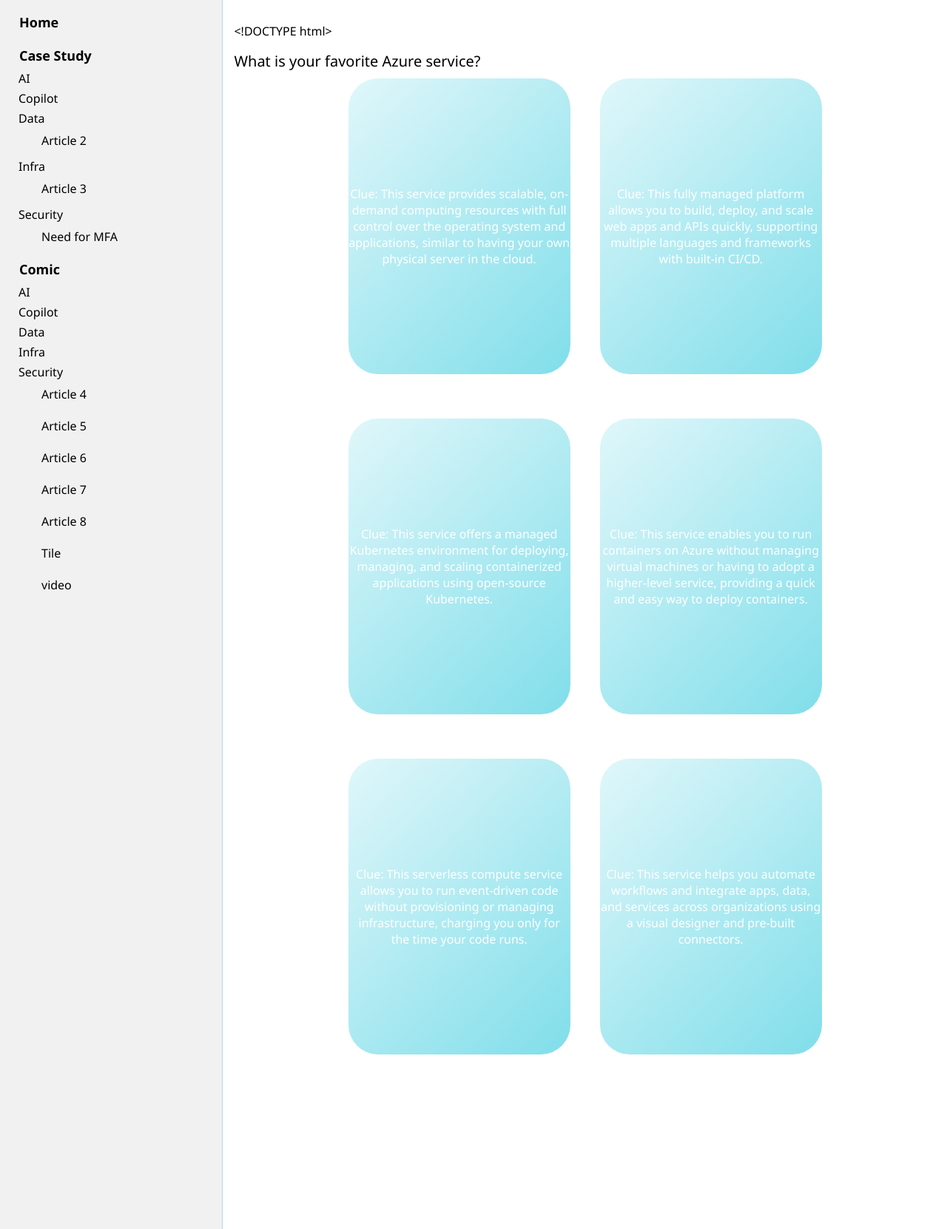
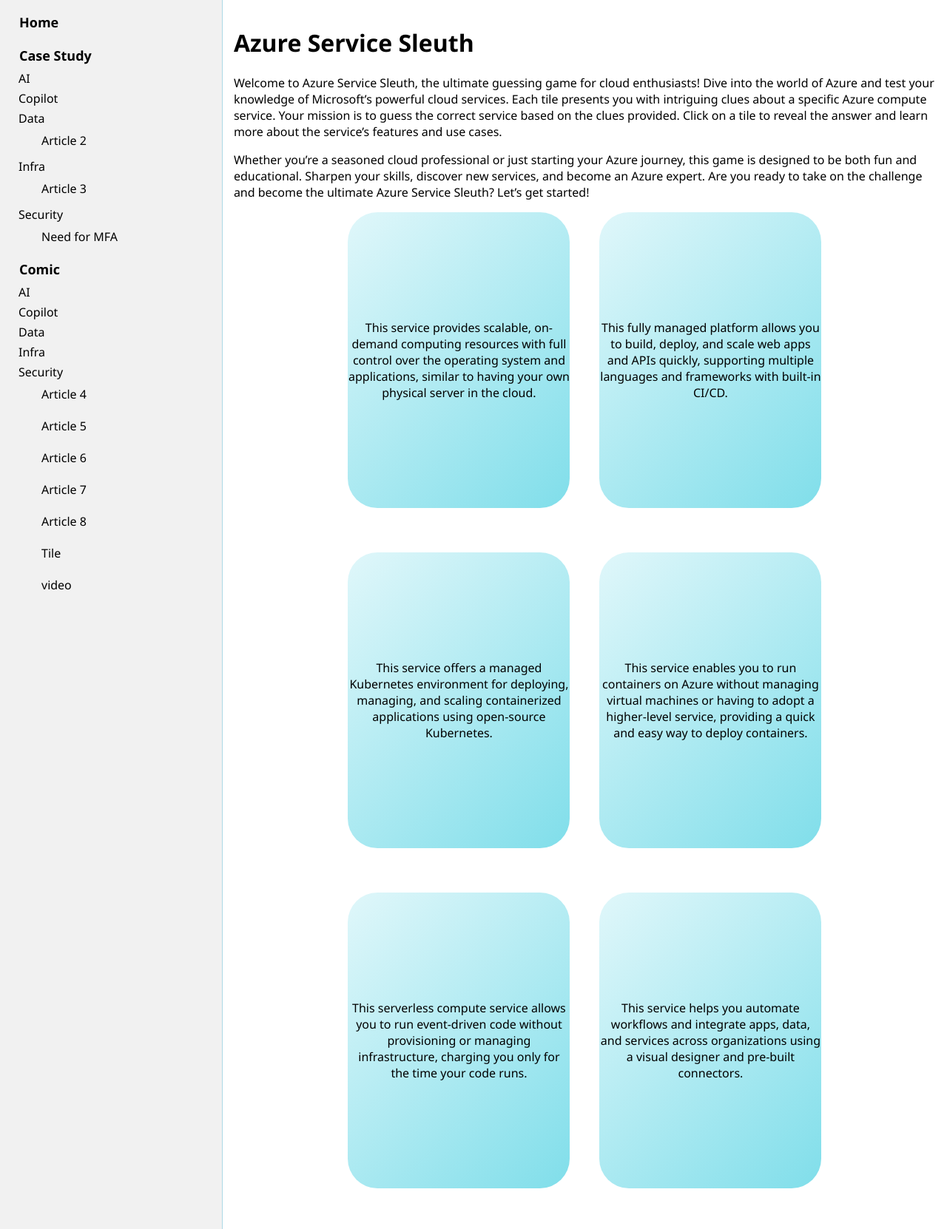
Before and after one commit to julietrajan/demo1, a Jekyll site: the page built from project-files/folder2/tile.md, in a window 1280 px wide. Shown: the whole page at 74% size. Built offline with Jekyll 4.4.1, drawn with Linux system fonts in a browser that asks for light colours.

Commit message:
Update tile.md

```diff
--- a/project-files/folder2/tile.md
+++ b/project-files/folder2/tile.md
@@ -4,15 +4,26 @@
 category: "Comic"
 sub-category: "Security"
 ---
-<!DOCTYPE html>
+
+# Azure Service Sleuth
+
+Welcome to Azure Service Sleuth, the ultimate guessing game for cloud enthusiasts! Dive into the world of Azure and test your knowledge of Microsoft's powerful cloud services. Each tile presents you with intriguing clues about a specific Azure compute service. Your mission is to guess the correct service based on the clues provided. Click on a tile to reveal the answer and learn more about the service's features and use cases.
+
+Whether you're a seasoned cloud professional or just starting your Azure journey, this game is designed to be both fun and educational. Sharpen your skills, discover new services, and become an Azure expert. Are you ready to take on the challenge and become the ultimate Azure Service Sleuth? Let's get started!
+
+
 <html lang="en">
 <head>
     <meta charset="UTF-8">
     <meta name="viewport" content="width=device-width, initial-scale=1.0">
     <title>Favorite Azure Service Quiz</title>
     <style>
+
+        body {
+            font-family: 'Segoe UI', Tahoma, Geneva, Verdana, sans-serif;
+        }
         .question {
-            font-size: 20px;
+            font-size: 24px;
             margin-bottom: 10px;
         }
         .tile-container {
@@ -29,7 +40,8 @@
             align-items: center;
             justify-content: center;
             background: linear-gradient(135deg, #e0f7fa, #80deea);
-            color: white;
+
+            color: black;
             border-radius: 40px;
             cursor: pointer;
             transition: transform 0.6s, background-color 0.3s;
@@ -65,30 +78,30 @@
     </style>
 </head>
 <body>
-    <div class="question">What is your favorite Azure service?</div>
+    <div class="question"></div>
     <div class="tile-container">
         <div class="tile" onclick="checkAnswer(this, 'Azure Virtual Machines (VMs)')">
-            <div class="front">Clue: This service provides scalable, on-demand computing resources with full control over the operating system and applications, similar to having your own physical server in the cloud.</div>
+            <div class="front">This service provides scalable, on-demand computing resources with full control over the operating system and applications, similar to having your own physical server in the cloud.</div>
             <div class="back">Azure Virtual Machines (VMs)</div>
         </div>
         <div class="tile" onclick="checkAnswer(this, 'Azure App Service')">
-            <div class="front">Clue: This fully managed platform allows you to build, deploy, and scale web apps and APIs quickly, supporting multiple languages and frameworks with built-in CI/CD.</div>
+            <div class="front">This fully managed platform allows you to build, deploy, and scale web apps and APIs quickly, supporting multiple languages and frameworks with built-in CI/CD.</div>
             <div class="back">Azure App Service</div>
         </div>
         <div class="tile" onclick="checkAnswer(this, 'Azure Kubernetes Service (AKS)')">
-            <div class="front">Clue: This service offers a managed Kubernetes environment for deploying, managing, and scaling containerized applications using open-source Kubernetes.</div>
+            <div class="front">This service offers a managed Kubernetes environment for deploying, managing, and scaling containerized applications using open-source Kubernetes.</div>
             <div class="back">Azure Kubernetes Service (AKS)</div>
         </div>
         <div class="tile" onclick="checkAnswer(this, 'Azure Container Instances (ACI)')">
-            <div class="front">Clue: This service enables you to run containers on Azure without managing virtual machines or having to adopt a higher-level service, providing a quick and easy way to deploy containers.</div>
+            <div class="front">This service enables you to run containers on Azure without managing virtual machines or having to adopt a higher-level service, providing a quick and easy way to deploy containers.</div>
             <div class="back">Azure Container Instances (ACI)</div>
         </div>
         <div class="tile" onclick="checkAnswer(this, 'Azure Functions')">
-            <div class="front">Clue: This serverless compute service allows you to run event-driven code without provisioning or managing infrastructure, charging you only for the time your code runs.</div>
+            <div class="front">This serverless compute service allows you to run event-driven code without provisioning or managing infrastructure, charging you only for the time your code runs.</div>
             <div class="back">Azure Functions</div>
         </div>
         <div class="tile" onclick="checkAnswer(this, 'Azure Logic Apps')">
-            <div class="front">Clue: This service helps you automate workflows and integrate apps, data, and services across organizations using a visual designer and pre-built connectors.</div>
+            <div class="front">This service helps you automate workflows and integrate apps, data, and services across organizations using a visual designer and pre-built connectors.</div>
             <div class="back">Azure Logic Apps</div>
         </div>
     </div>
```
Also changed, not shown: other parts of project-files/folder2/tile.md (+1 -0 lines).
